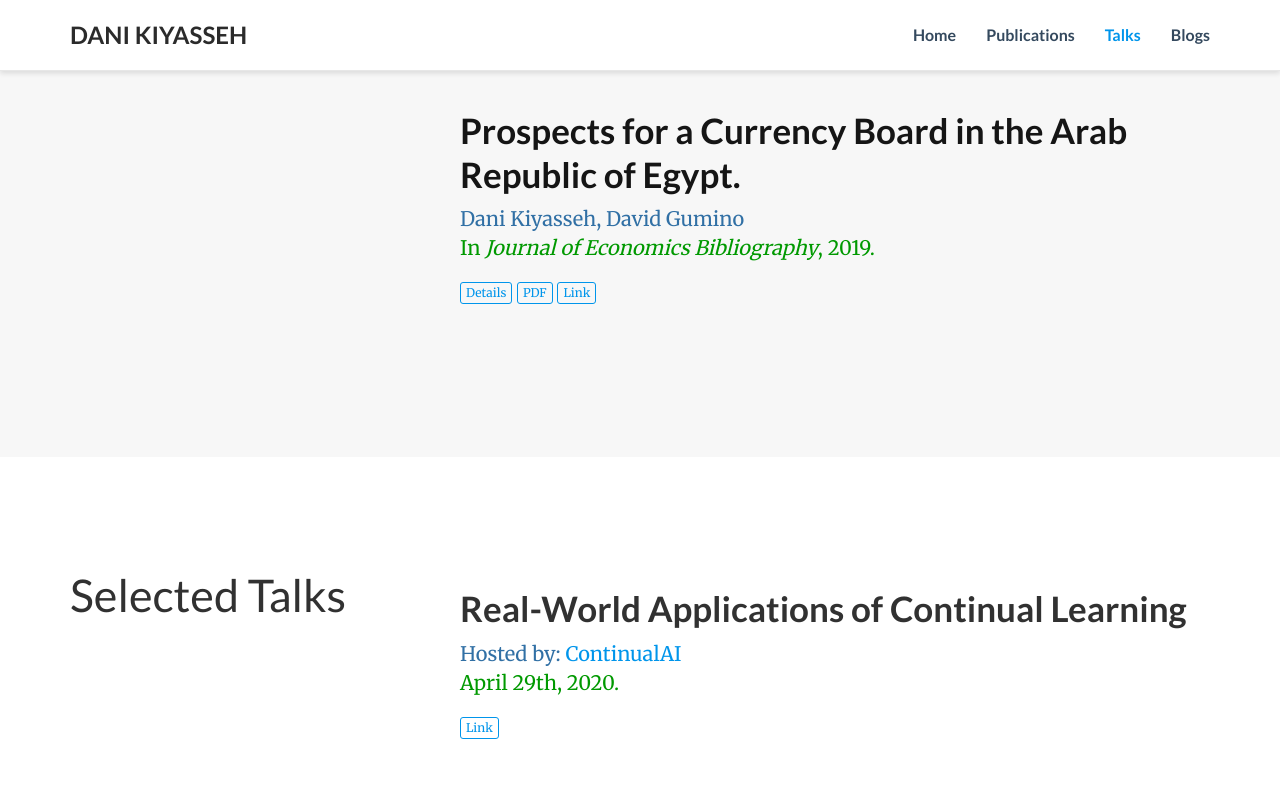
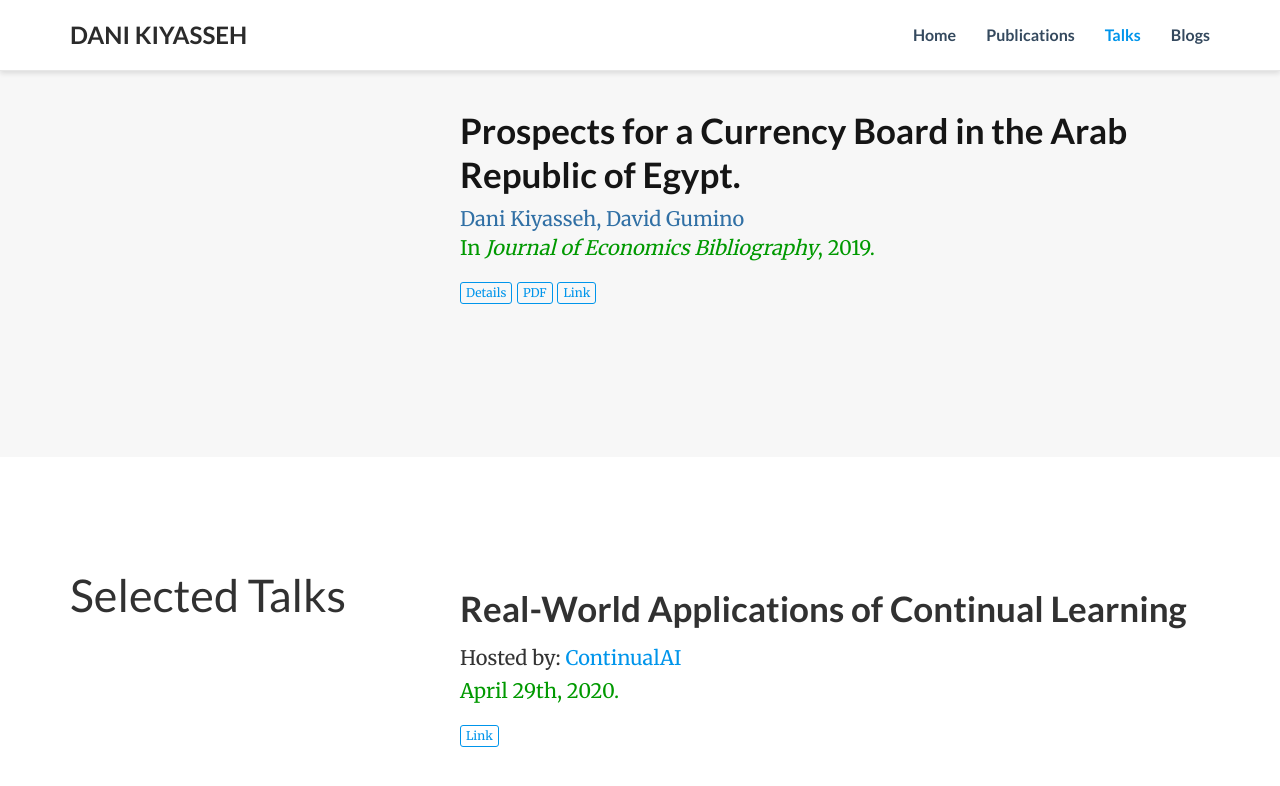
Before and after one commit to danikiyasseh/danikiyasseh.github.io, a Jekyll site: the page index.html, which Jekyll copies as it is, in a window 1280 px wide and 900 px high, scrolled down 2217 px. Shown: the top 786 px of the window. Built offline with Jekyll 4.4.1, drawn with Linux system fonts in a browser that asks for light colours; nearby versions of some CDN libraries; a style sheet for code colours, icons or effects is not loaded.

Commit message:
Update index.html

```diff
--- a/index.html
+++ b/index.html
@@ -498,7 +498,7 @@ title: Dani Kiyasseh
       <div class="pub-abstract" itemprop="text">
       </div>
 
-      <div class="pub-authors" itemprop="author">
+      <div class="host-name" itemprop="author">
         Hosted by: <a href="https://www.continualai.org/" itemprop="url">ContinualAI</a>
       </div>
 
```
